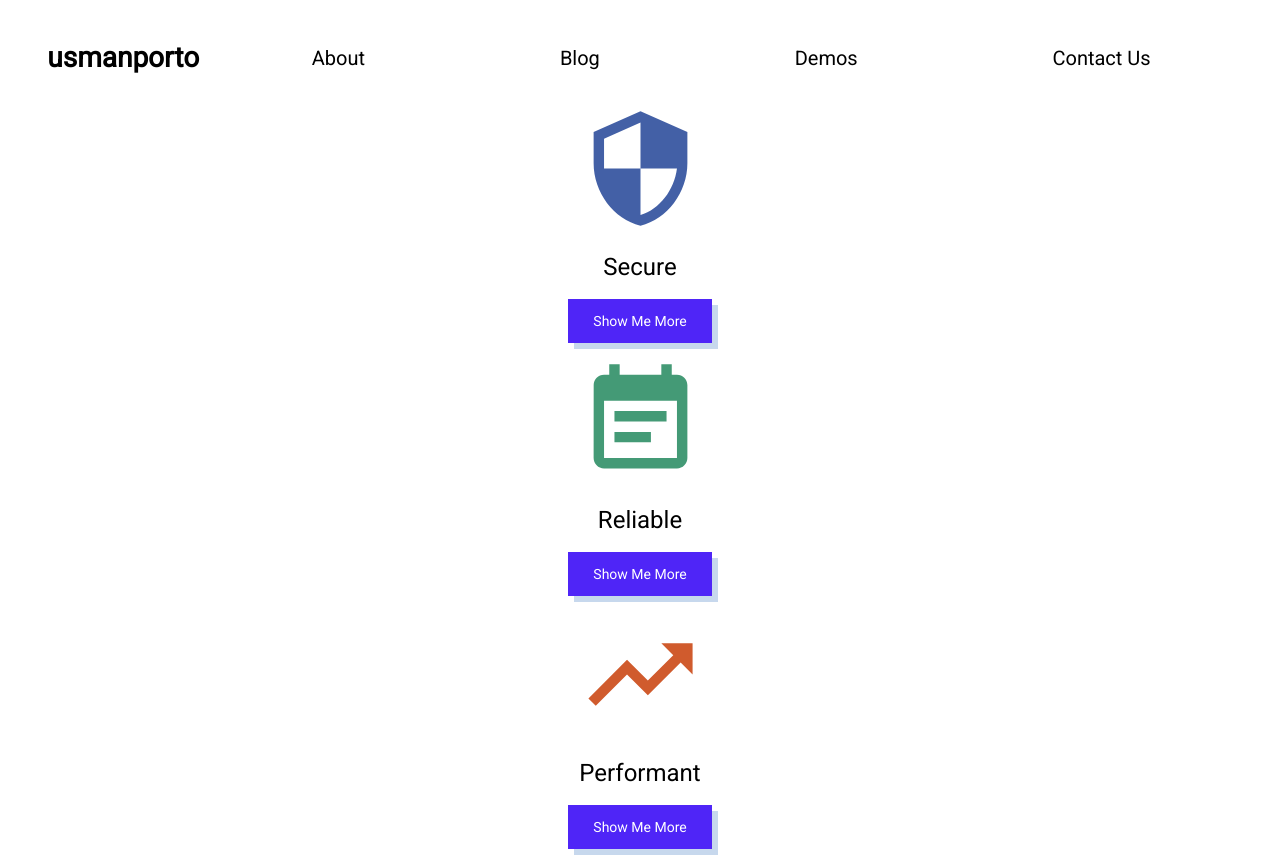
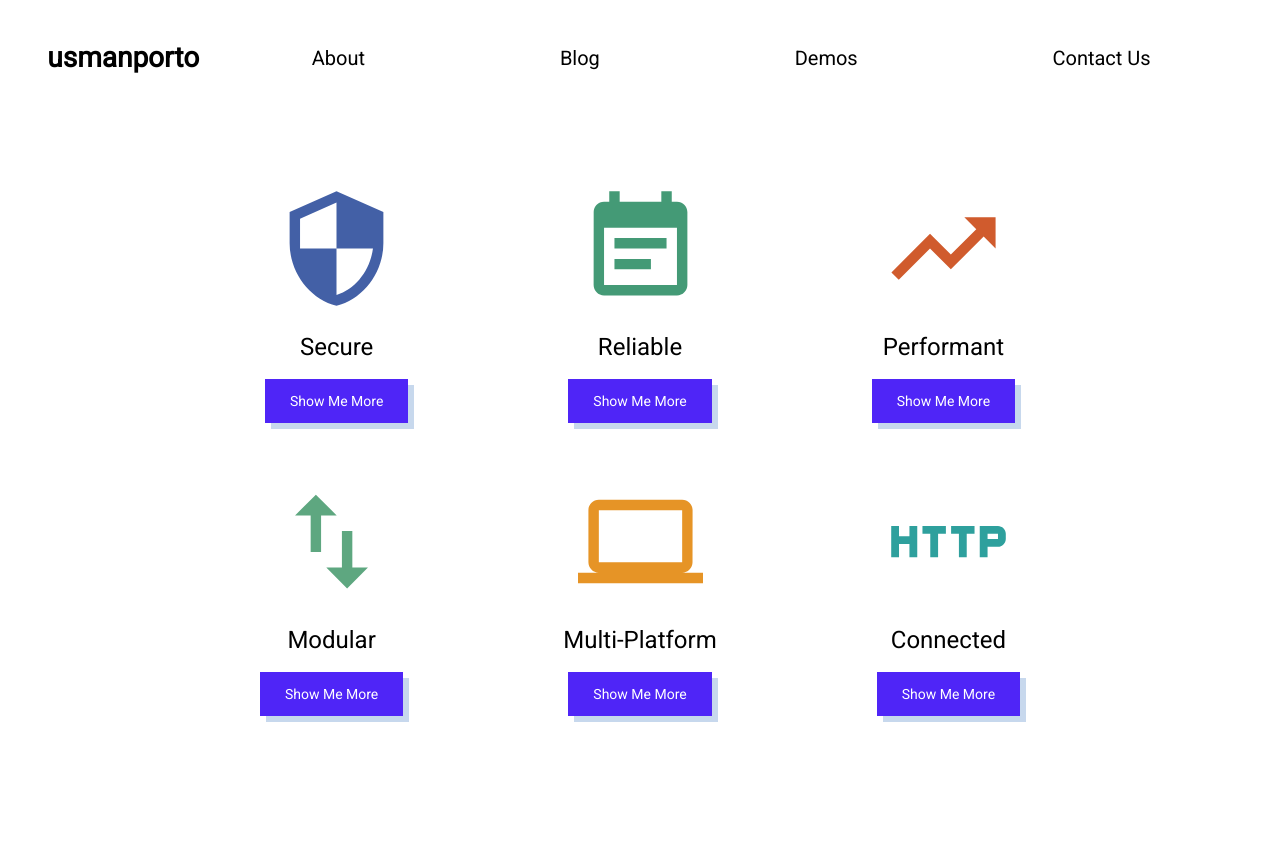
Before and after one commit to usmanwahyuhp/react-materialui, a React (Create React App) app: page / in a window 1280 px wide. After the commit the page ends 800 px from the top, so only its background shows below. Built offline with nearby package versions, Linux system fonts and the light colour scheme.

Commit message:
App.js CSS using javascript object and style attributes

```diff
--- a/src/App.js
+++ b/src/App.js
@@ -36,15 +36,43 @@ const theme = createMuiTheme({
       },
     },
   });
+
 export default class App extends Component {
   render() {
+    const classes = ({
+      wrapper: {
+        width: "65%",
+        margin: "auto",
+        textAlign: "center"
+      },
+      bigSpace: {
+        marginTop: "5rem"
+      },
+      littleSpace:{
+        marginTop: "2.5rem",
+      },
+      grid:{
+        display: "flex",
+        justifyContent: "center",
+        alignItems: "center",
+        flexWrap: "wrap",
+      },
+  })
     return (
       <div className="App">
             <ThemeProvider theme={theme}>
                 <NavBar />
-                <Grid icon={<SecurityIcon style={{fill: "#4360A6", height:"125", width:"125"}}/>}  title="Secure" btnTitle="Show me More" />
-                <Grid icon={<EventNoteIcon style={{fill: "#449A76", height:"125", width:"125"}}/>} title="Reliable" btnTitle="Show me More"/>
-                <Grid icon={<TrendingUpIcon style={{fill: "#D05B2D", height:"125", width:"125"}}/>}  title="Performant" btnTitle="Show me More"/>
+
+                <div style={{...classes.grid, ...classes.bigSpace}}>
+                  <Grid icon={<SecurityIcon style={{fill: "#4360A6", height:"125", width:"125"}}/>}  title="Secure" btnTitle="Show me More" />
+                  <Grid icon={<EventNoteIcon style={{fill: "#449A76", height:"125", width:"125"}}/>} title="Reliable" btnTitle="Show me More"/>
+                  <Grid icon={<TrendingUpIcon style={{fill: "#D05B2D", height:"125", width:"125"}}/>}  title="Performant" btnTitle="Show me More"/>
+                </div>
+                <div style={{...classes.grid, ...classes.littleSpace}}>
+                  <Grid icon={<ImportExportIcon style={{fill: "#5EA780", height:"125", width:"125"}}/>}  title="Modular" btnTitle="Show me More"/>
+                  <Grid icon={<ComputerIcon style={{fill: "#E69426", height:"125", width:"125"}}/>}  title="Multi-Platform" btnTitle="Show me More"/>
+                  <Grid icon={<HttpIcon style={{fill: "#2EA09D", height:"125", width:"125"}}/>} title="Connected" btnTitle="Show me More"/>
+                </div>
             </ThemeProvider>
         </div>
     )
```
